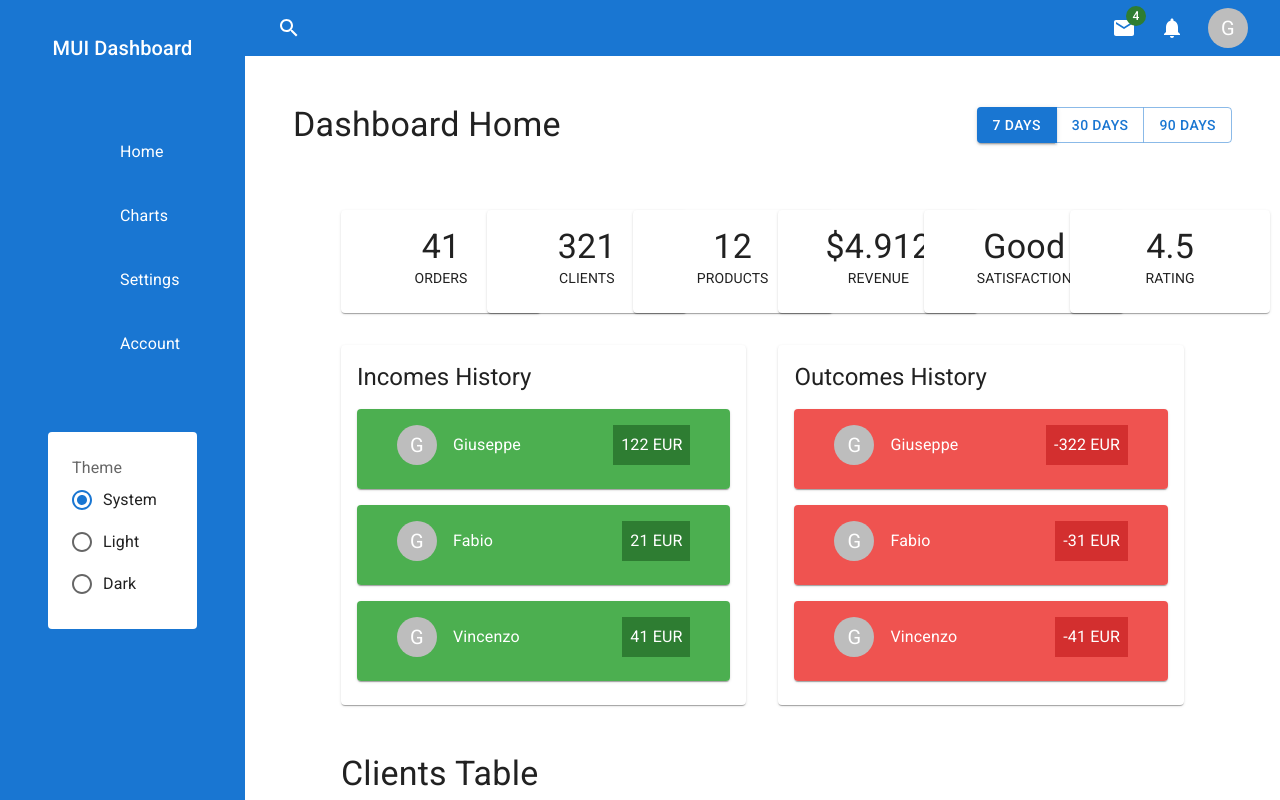
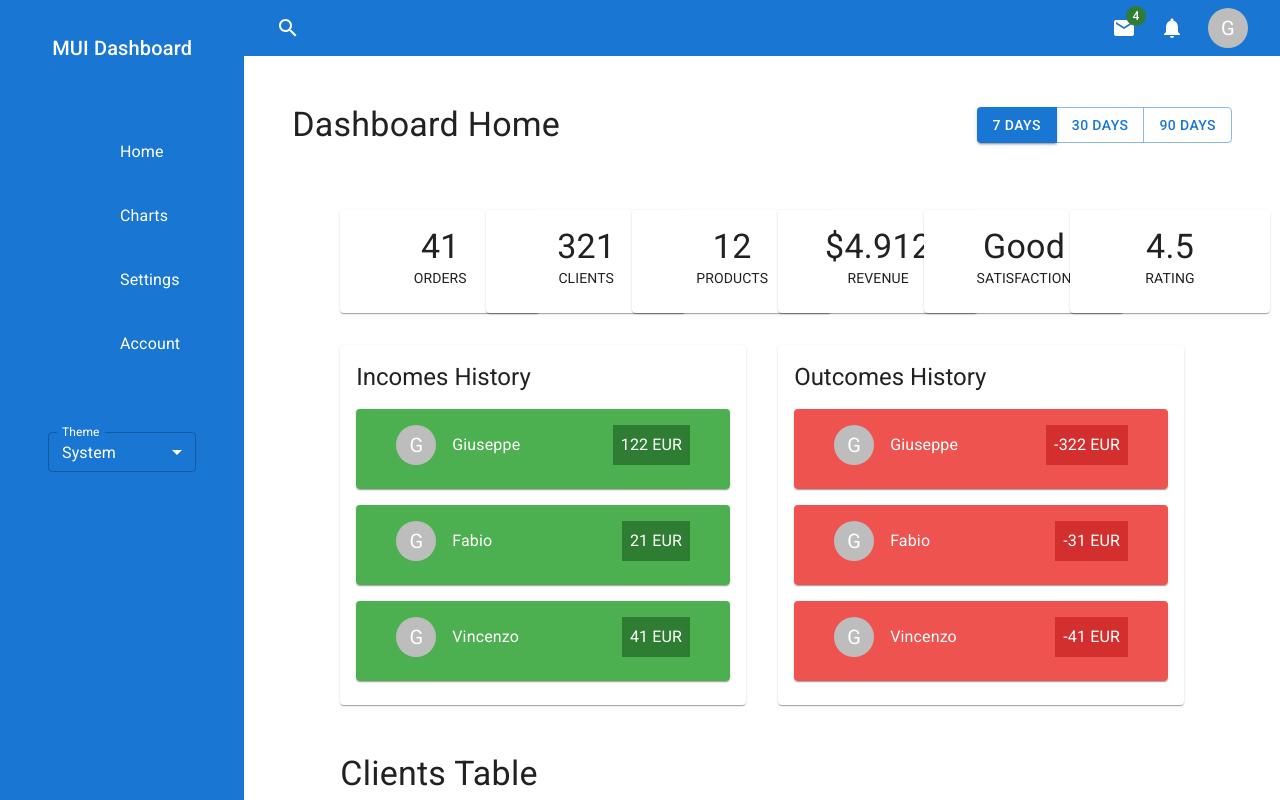
Before and after one commit to giuseppe2305/mui-dashboard, a React (Vite) app: page / in a window 1280 px wide. Built offline with nearby package versions, Linux system fonts and the light colour scheme; some icons are missing.

Commit message:
Styled FormControl colors for ThemeSwitch.

```diff
--- a/src/components/ThemeSwitch.tsx
+++ b/src/components/ThemeSwitch.tsx
@@ -1,4 +1,4 @@
-import { useColorScheme, FormControl, FormLabel, RadioGroup, FormControlLabel, Radio, Stack } from "@mui/material";
+import { useColorScheme, FormControl, InputLabel, Select, MenuItem } from "@mui/material";
 
 function ThemeSwitch() {
   const { mode, setMode } = useColorScheme();
@@ -6,33 +6,24 @@ function ThemeSwitch() {
     return null;
   }
   return (
-    <Stack
-      sx={{
-        width: "100%",
-        alignItems: "center",
-        justifyContent: "center",
-        bgcolor: "background.default",
-        color: "text.primary",
-        borderRadius: 1,
-        p: 3,
-        minHeight: "56px",
-      }}
-    >
-      <FormControl>
-        <FormLabel id="demo-theme-toggle">Theme</FormLabel>
-        <RadioGroup
-          aria-labelledby="demo-theme-toggle"
-          name="theme-toggle"
-          row
-          value={mode}
-          onChange={(event) => setMode(event.target.value as "system" | "light" | "dark")}
-        >
-          <FormControlLabel value="system" control={<Radio />} label="System" />
-          <FormControlLabel value="light" control={<Radio />} label="Light" />
-          <FormControlLabel value="dark" control={<Radio />} label="Dark" />
-        </RadioGroup>
-      </FormControl>
-    </Stack>
+    <FormControl variant="outlined" fullWidth sx={{ "& svg": { color: "primary.contrastText" } }}>
+      <InputLabel id="theme-select-label" sx={{ color: "primary.contrastText" }}>
+        Theme
+      </InputLabel>
+      <Select
+        labelId="theme-select-label"
+        id="theme-select"
+        value={mode}
+        label="Theme"
+        onChange={(event) => setMode(event.target.value as "system" | "light" | "dark")}
+        size="small"
+        sx={{ color: "primary.contrastText" }}
+      >
+        <MenuItem value="system">System</MenuItem>
+        <MenuItem value="light">Light</MenuItem>
+        <MenuItem value="dark">Dark</MenuItem>
+      </Select>
+    </FormControl>
   );
 }
 
```
